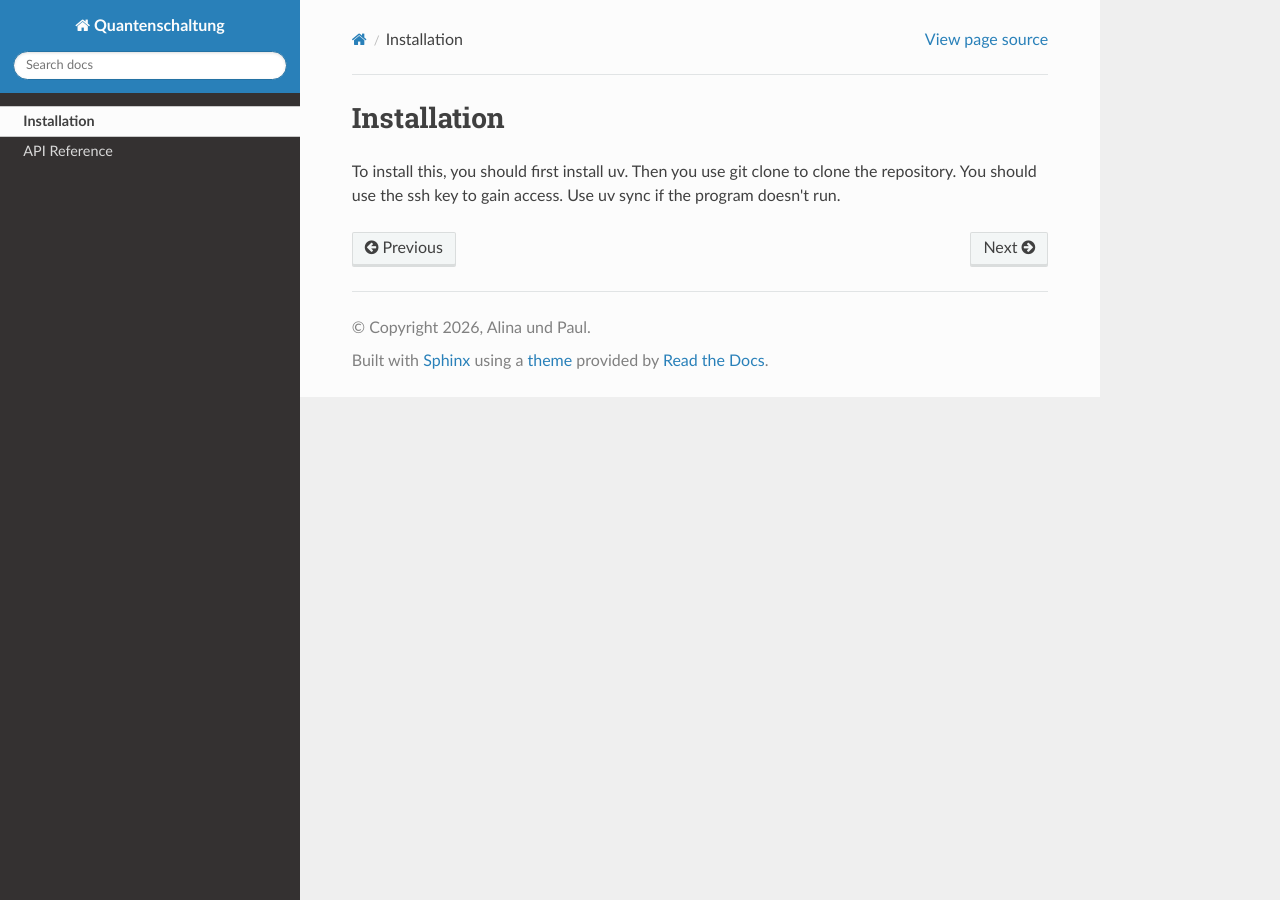
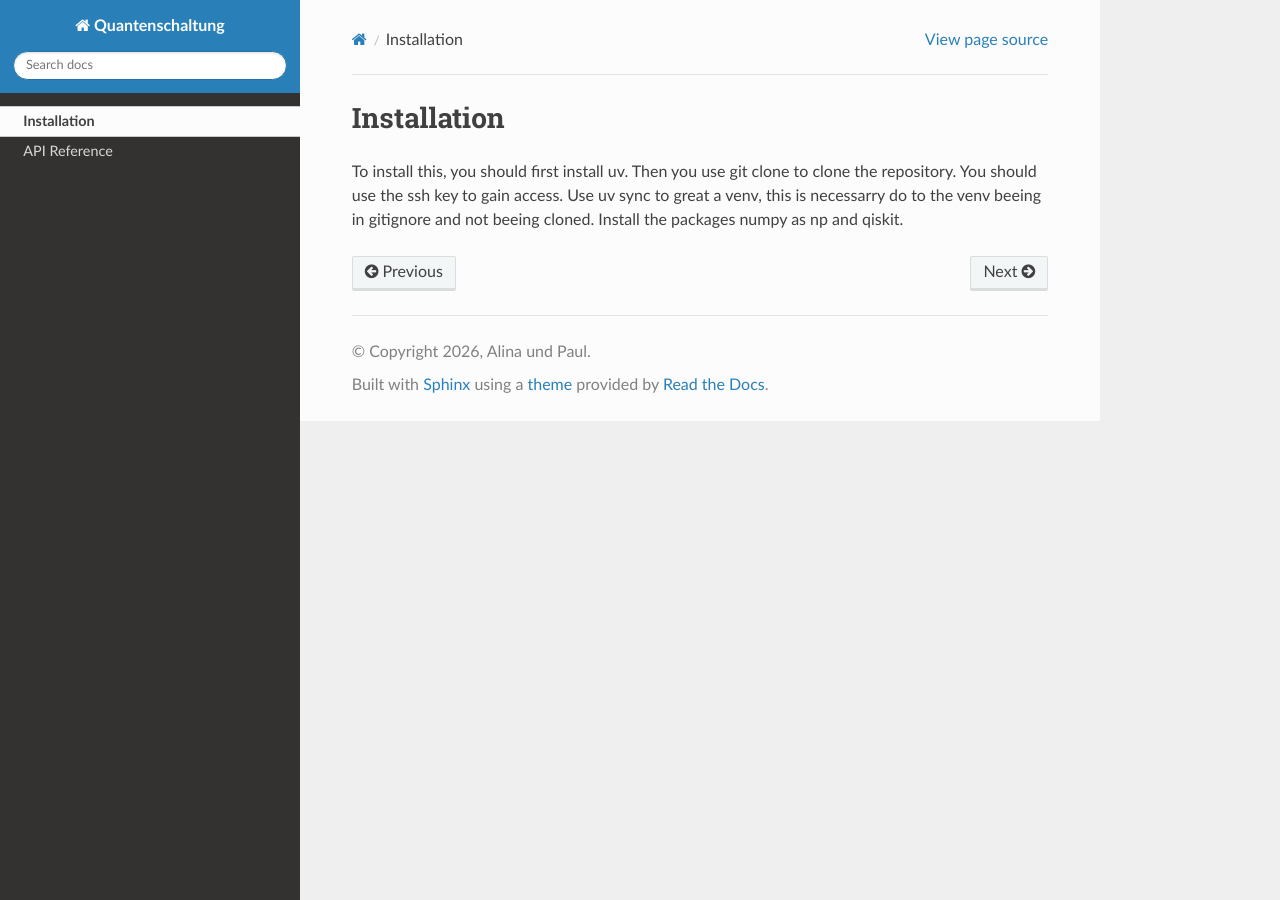
Before and after one commit to trexonline/sheet_1, a Sphinx documentation site: the page built from docs/source/installation.rst, in a window 1280 px wide. Built offline with Sphinx 7.4.7 and the Read the Docs theme 3.1.0, drawn with Linux system fonts in a browser that asks for light colours.

Commit message:
Added installation with project

```diff
--- a/docs/source/installation.rst
+++ b/docs/source/installation.rst
@@ -5,4 +5,6 @@ Installation
 To install this, you should first install uv.
 Then you use git clone to clone the repository.
 You should use the ssh key to gain access.
-Use uv sync if the program doesn't run.
+Use uv sync to great a venv,
+this is necessarry do to the venv beeing in gitignore and not beeing cloned.
+Install the packages numpy as np and qiskit.
```
